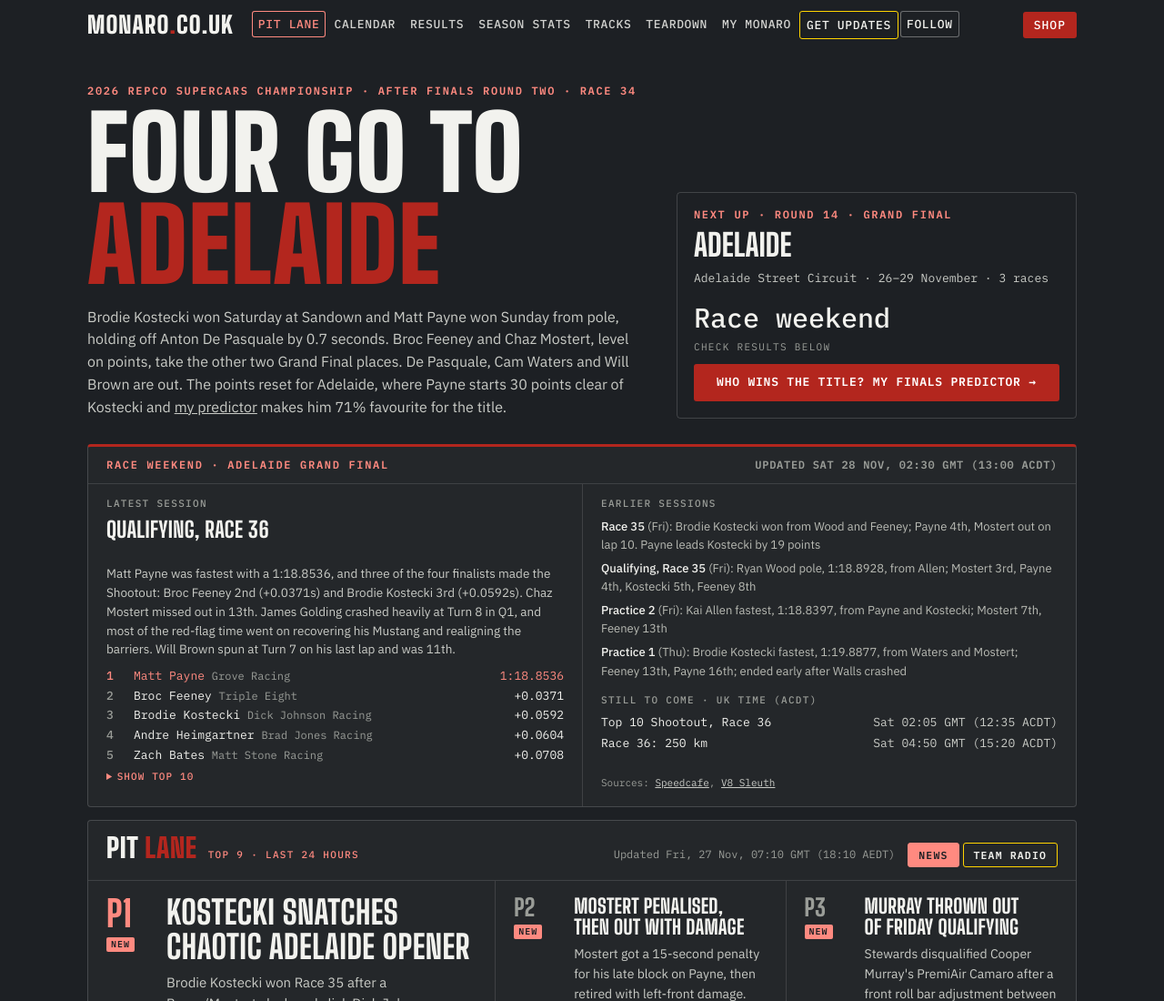
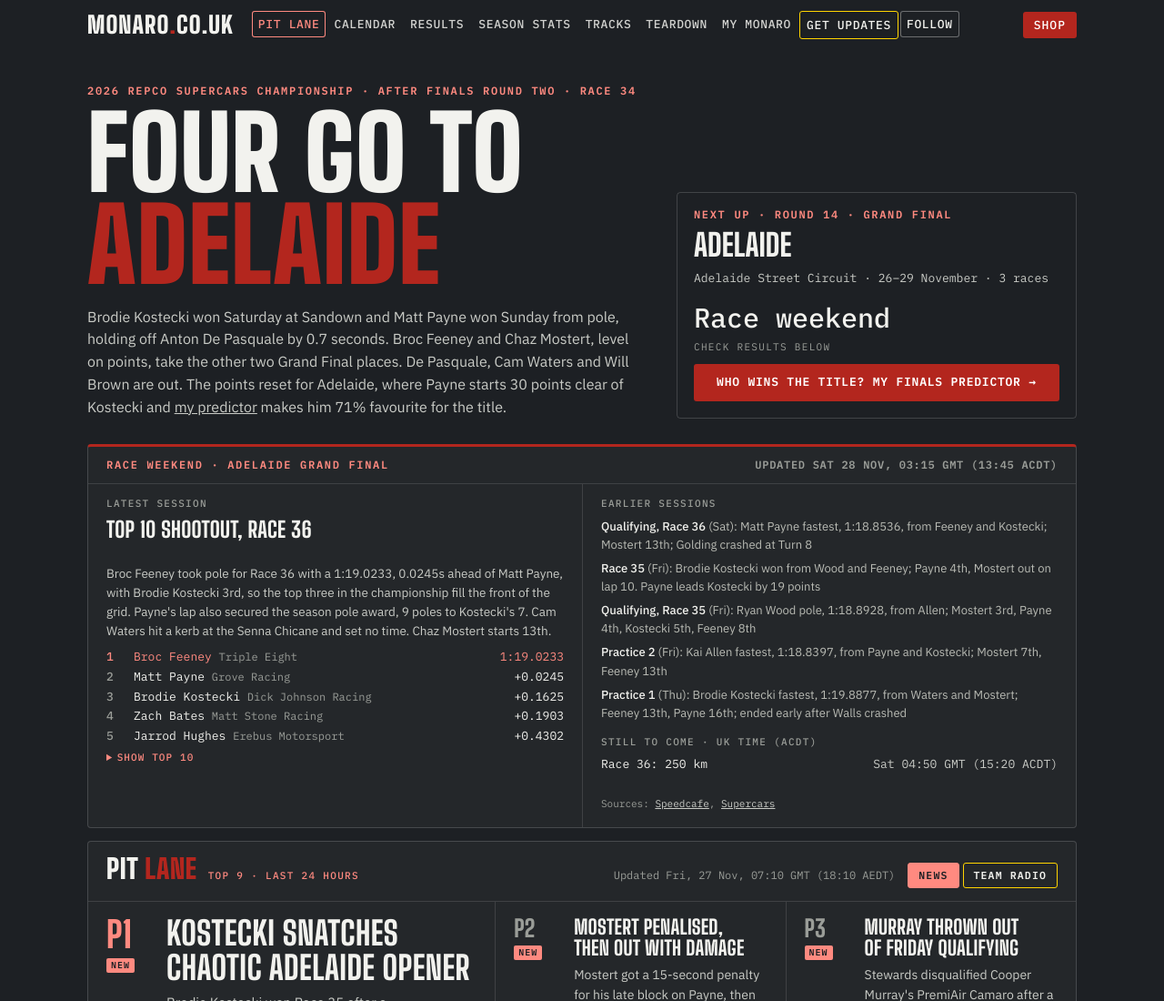
Before and after one commit to monaro-site/monaro-site, a plain HTML site: page index.html in a window 1280 px wide. Shown: the top 1100 px of the page at 91% size. Drawn offline with Linux system fonts and the light colour scheme.

Commit message:
Weekend box: Adelaide Race 36 Shootout
Co-Authored-By: Claude Opus 5.5 <noreply@anthropic.com>
Claude-Session: https://claude.ai/code/session_01PV98b2eYDB5S8mahrSFNGZ

```diff
--- a/index.html
+++ b/index.html
@@ -1400,15 +1400,15 @@ $("#standings").innerHTML = `<table><thead><tr><th class="num">Pos</th><th>Car</
 const WKND = {
   event: "Adelaide Grand Final",
   tz: "ACDT", // South Australia: daylight saving, GMT = ACDT - 10.5h
-  updated: "Sat 28 Nov, 02:30 GMT (13:00 ACDT)",
+  updated: "Sat 28 Nov, 03:15 GMT (13:45 ACDT)",
   upnext: [
-    ["Top 10 Shootout, Race 36", "Sat 02:05 GMT (12:35 ACDT)"],
     ["Race 36: 250 km", "Sat 04:50 GMT (15:20 ACDT)"],
   ],
   sessions: [
-    { name: "Qualifying, Race 36", day: "Sat", lead: "Matt Payne was fastest with a 1:18.8536, and three of the four finalists made the Shootout: Broc Feeney 2nd (+0.0371s) and Brodie Kostecki 3rd (+0.0592s). Chaz Mostert missed out in 13th. James Golding crashed heavily at Turn 8 in Q1, and most of the red-flag time went on recovering his Mustang and realigning the barriers. Will Brown spun at Turn 7 on his last lap and was 11th.",
-      top: [["Matt Payne","Grove Racing","1:18.8536"],["Broc Feeney","Triple Eight","+0.0371"],["Brodie Kostecki","Dick Johnson Racing","+0.0592"],["Andre Heimgartner","Brad Jones Racing","+0.0604"],["Zach Bates","Matt Stone Racing","+0.0708"],["Cooper Murray","PremiAir Racing","+0.0824"],["Kai Allen","Grove Racing","+0.1047"],["Cam Waters","Tickford Racing","+0.1139"],["Jarrod Hughes","Erebus Motorsport","+0.1661"],["Jack Le Brocq","Matt Stone Racing","+0.1796"]],
-      src: [["Speedcafe", "https://speedcafe.com/supercars-news-2026-adelaide-grand-final-saturday-qualifying-results-chaz-mostert-misses-shootout-comments-reaction/"], ["V8 Sleuth", "https://www.v8sleuth.com.au/mostert-misses-cut-in-intense-adelaide-qualifying/"]] },
+    { name: "Top 10 Shootout, Race 36", day: "Sat", lead: "Broc Feeney took pole for Race 36 with a 1:19.0233, 0.0245s ahead of Matt Payne, with Brodie Kostecki 3rd, so the top three in the championship fill the front of the grid. Payne's lap also secured the season pole award, 9 poles to Kostecki's 7. Cam Waters hit a kerb at the Senna Chicane and set no time. Chaz Mostert starts 13th.",
+      top: [["Broc Feeney","Triple Eight","1:19.0233"],["Matt Payne","Grove Racing","+0.0245"],["Brodie Kostecki","Dick Johnson Racing","+0.1625"],["Zach Bates","Matt Stone Racing","+0.1903"],["Jarrod Hughes","Erebus Motorsport","+0.4302"],["Kai Allen","Grove Racing","+0.4788"],["Jack Le Brocq","Matt Stone Racing","+0.5596"],["Andre Heimgartner","Brad Jones Racing","+0.6435"],["Cooper Murray","PremiAir Racing","+0.6545"],["Cam Waters","Tickford Racing","No time"]],
+      src: [["Speedcafe", "https://speedcafe.com/supercars-news-2026-adelaide-grand-final-saturday-top-10-shootout-results-broc-feeney-pole-position-comments-reaction/"], ["Supercars", "https://www.supercars.com/news/supercars-news-2026-adelaide-saturday-qualifying-report-broc-feeney-pole-position-top-ten-shootout-grand-final"]] },
+    { name: "Qualifying, Race 36", day: "Sat", short: "Matt Payne fastest, 1:18.8536, from Feeney and Kostecki; Mostert 13th; Golding crashed at Turn 8" },
     { name: "Race 35", day: "Fri", short: "Brodie Kostecki won from Wood and Feeney; Payne 4th, Mostert out on lap 10. Payne leads Kostecki by 19 points" },
     { name: "Qualifying, Race 35", day: "Fri", short: "Ryan Wood pole, 1:18.8928, from Allen; Mostert 3rd, Payne 4th, Kostecki 5th, Feeney 8th" },
     { name: "Practice 2", day: "Fri", short: "Kai Allen fastest, 1:18.8397, from Payne and Kostecki; Mostert 7th, Feeney 13th" },
```
